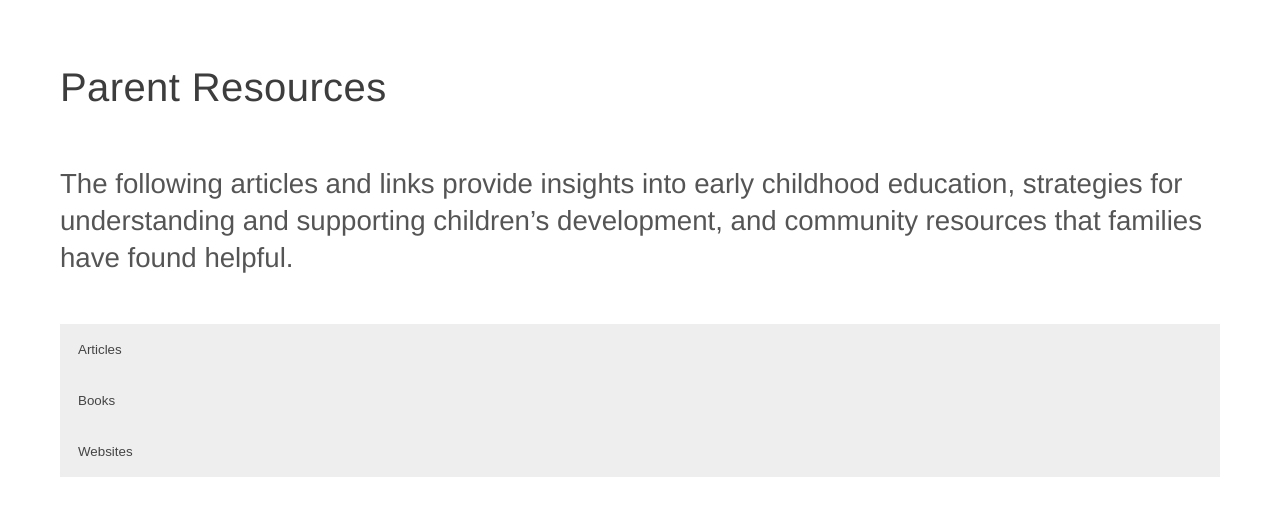
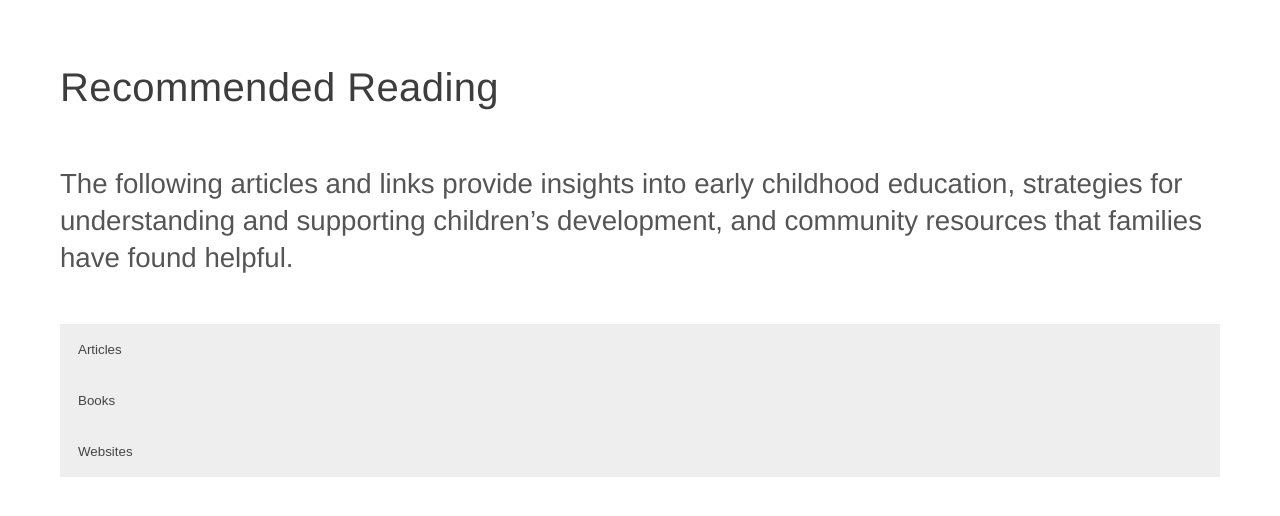
Before and after one commit to CSE256-Fall24/information-foraging-project-natalie-elliot-avery-joel-petra, a website: page files/parent_resources.html in a window 1280 px wide. Drawn offline with nearby package versions, Linux system fonts and the light colour scheme; files that its build step writes are made by us from their sources; files whose address does not match are found by name.

Commit message:
Elliot Test

```diff
--- a/files/parent_resources.html
+++ b/files/parent_resources.html
@@ -16,7 +16,7 @@
   <ts-load data-name="header"></ts-load>
   <main>
     <br>
-    <h1>Parent Resources</h1>
+    <h1>Recommended Reading</h1>
     <br>
     <h2>
       The following articles and links provide insights into early childhood
```
